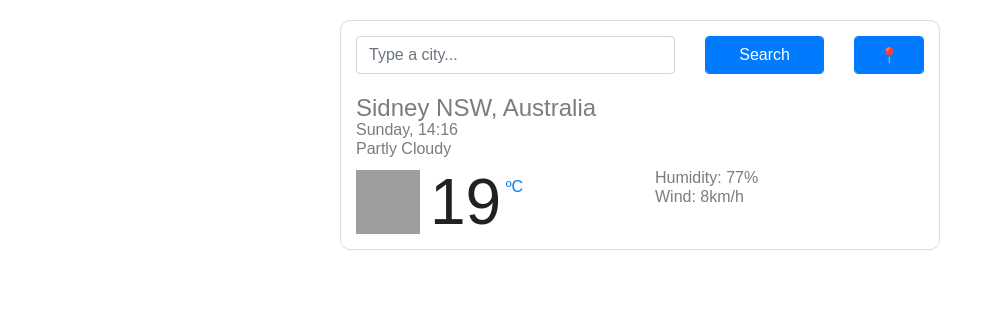
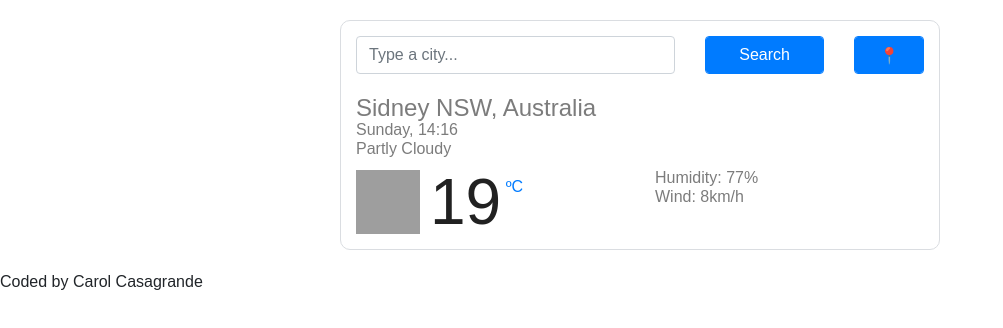
Before and after one commit to carolinebcasagrande/SheCodes_App, a website built with Parcel: page index.html in a window 1280 px wide. Shown: the whole page, without its empty margins (0-1003 px from the left). Built offline with nearby package versions, Linux system fonts and the light colour scheme; grey boxes are pictures that could not be loaded.

Commit message:
added coded by

```diff
--- a/index.html
+++ b/index.html
@@ -54,6 +54,7 @@
             </div>
         </div>
     </div>
+    <h7>Coded by Carol Casagrande</h7>
     <script src="src/index.js"></script>
 </body>
 
```
